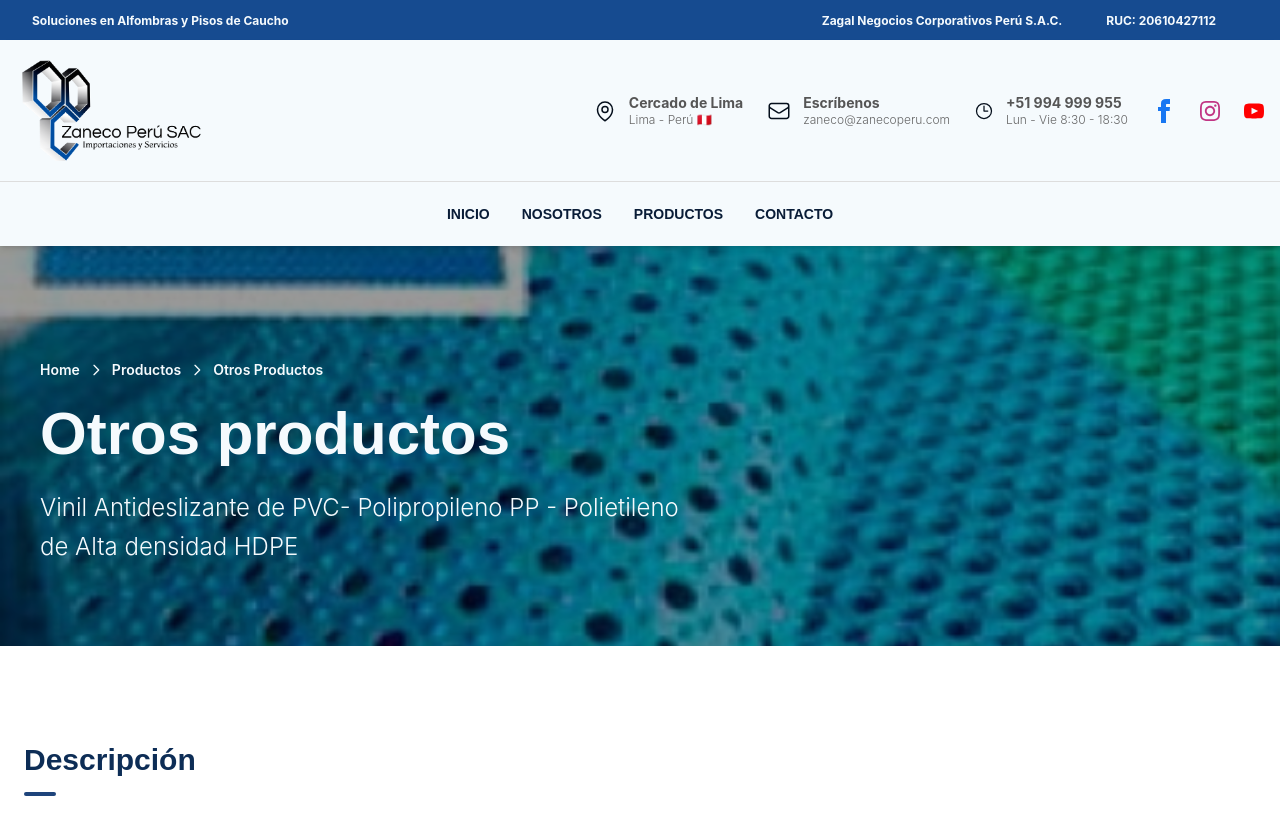
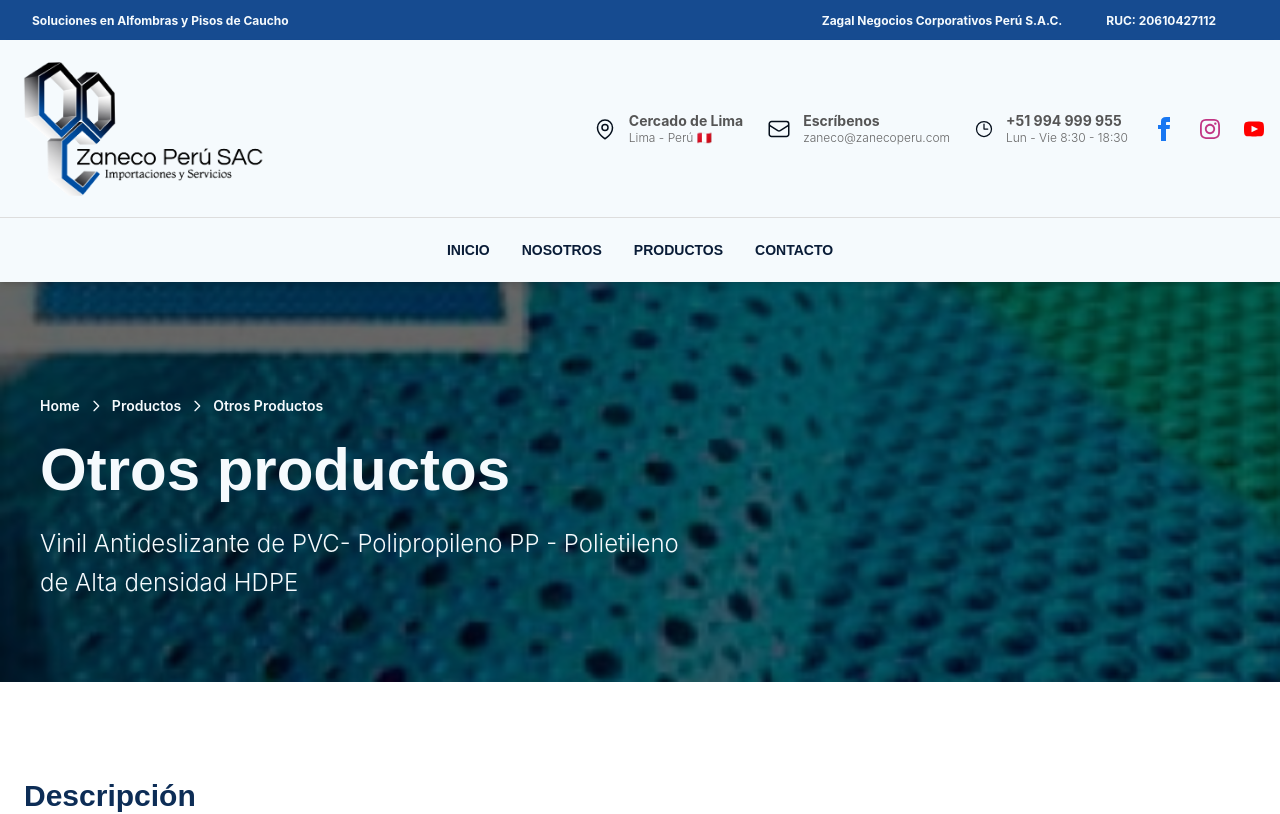
Before and after one commit to nicolaszagal/zanecowebsite, a Next.js app: page /products/otros in a window 1280 px wide. Shown: the top 814 px of the page. Built offline with nearby package versions, Linux system fonts and the light colour scheme.

Commit message:
fix: Navbar & Hero updates

```diff
--- a/components/layout/Navbar.tsx
+++ b/components/layout/Navbar.tsx
@@ -7,8 +7,8 @@ export default function Navbar() {
         <div className="bg-neutral sticky top-0 z-50 w-full shadow-md">
             <div className="max-w-7xl mx-auto flex items-center justify-between p-4">
                 {/*Logo*/}
-                <div className="flex img fluid items-center justify-center md:justify-start">
-                    <img src="/img/logo.png" alt="Logo" className="w-32 lg:w-48 object-contain"/>
+                <div className="flex flex-col img fluid items-center justify-center md:justify-start">
+                    <img src="/img/logo.png" alt="Logo" className="w-32 lg:w-64 object-contain"/>
                 </div>
                 <div className="max-w-7xl flex gap-y-6 gap-x-8">
                     <div className="flex flex-col lg:flex-row items-center justify-between gap-6">
--- a/components/layout/ProductHeroComponent.tsx
+++ b/components/layout/ProductHeroComponent.tsx
@@ -11,7 +11,7 @@ type HeroProps = {
 export default function ProductHeroComponent({ title, description, imageUrl, breadcrumbItems = [], breadcrumbVariant }: HeroProps) {
     return (
         <section>
-            <img className="object-cover w-full h-100 brightness-60" src={imageUrl} alt={title} />
+            <img className="object-cover w-full h-100 brightness-40" src={imageUrl} alt={title} />
             <div className="max-w-7xl mx-auto relative bottom-10">
                 <div className="absolute inset-x-10 bottom-10">
                     {breadcrumbItems.length > 0 && (
```
